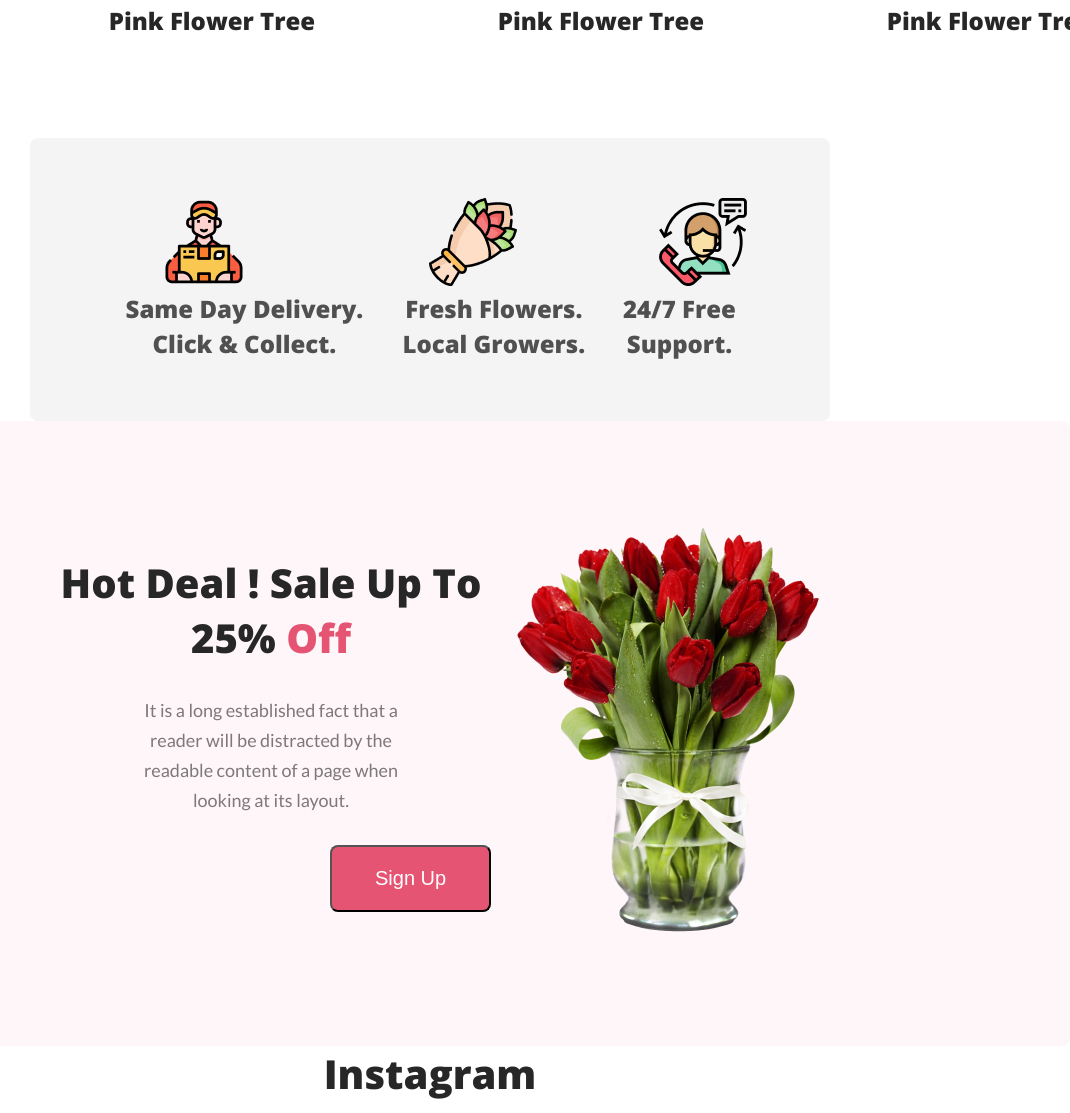
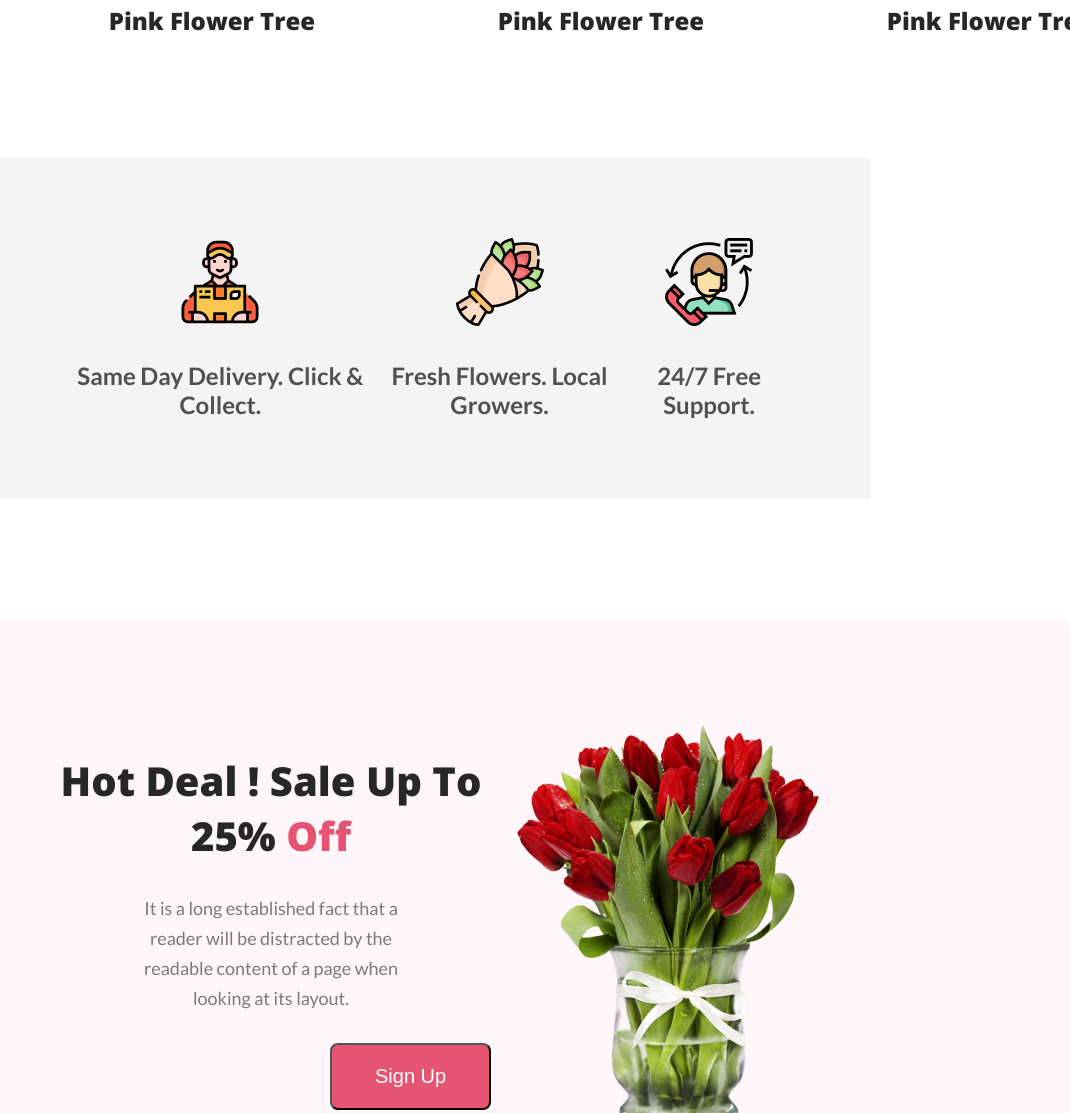
Before and after one commit to albelayet/flower-shop-assignment-1, a plain HTML site: page index.html in a window 1280 px wide. Shown: the part 1866-2979 px from the top of the page, without its empty margins (210-1280 px from the left). Drawn offline with nearby package versions, Linux system fonts and the light colour scheme.

Commit message:
added some correction

```diff
--- a/styles/style.css
+++ b/styles/style.css
@@ -127,32 +127,20 @@ body {
 
 .service {
     display: flex;
-    justify-content: space-between;
-    border-radius: 8px;
-    background: rgba(39, 39, 39, 0.05);
-    margin: 0 240px;
-    margin-top: 100px;
-    border-radius: 8px;
-    background: rgba(39, 39, 39, 0.05);
-    padding: 60px 80px;
-}
-
-.service-img {
-    justify-content: center;
-    width: 88px;
-    height: 88px;
-    margin-left: 50px;
-
+    justify-content: space-around;
+    background-color: rgba(39, 39, 39, 0.05);
+    text-align: center;
+    padding: 80px;
+    margin: 120px 200px;
 }
 
 .service-info {
     color: rgba(39, 39, 39, 0.80);
+    text-align: center;
+    font-family: Lato;
     font-size: 24px;
     font-weight: 600;
-    line-height: 35px;
-    align-items: center;
-    justify-content: center;
-    text-align: center;
+    padding-top: 30px;
 }
 
 /* start offer style here */
@@ -199,11 +187,15 @@ body {
 
 /* start instra section style here */
 
+.instra-section {
+    padding-top: 120px;
+}
+
 .instra-img-container {
     display: flex;
     justify-content: space-around;
     gap: 24px;
-    padding: 50px 240px;
+    padding: 0 240px;
 }
 
 .instra-img {
@@ -246,21 +238,23 @@ body {
 
 /* footer section here */
 
-.footer{
+.footer {
     background: #111010;
 }
 
-.footer-title{
+.footer-title {
     color: rgb(255, 255, 255);
     font-size: 48px;
     font-weight: 800;
     text-align: center;
     padding-top: 100px;
 }
-.footer-title span{
+
+.footer-title span {
     color: #E55473;
 }
-.footer-info{
+
+.footer-info {
     color: rgba(255, 255, 255, 0.90);
     text-align: center;
     font-size: 18px;
@@ -268,7 +262,8 @@ font-weight: 400;
     line-height: 30px;
     padding: 30px 420px;
 }
-.btm-text{
+
+.btm-text {
     color: rgba(255, 255, 255, 0.90);
     text-align: center;
     font-size: 18px;
```
Also changed, not shown: index.html (+2 -1 lines). Lines whose indentation alone changed are shown as unchanged.
